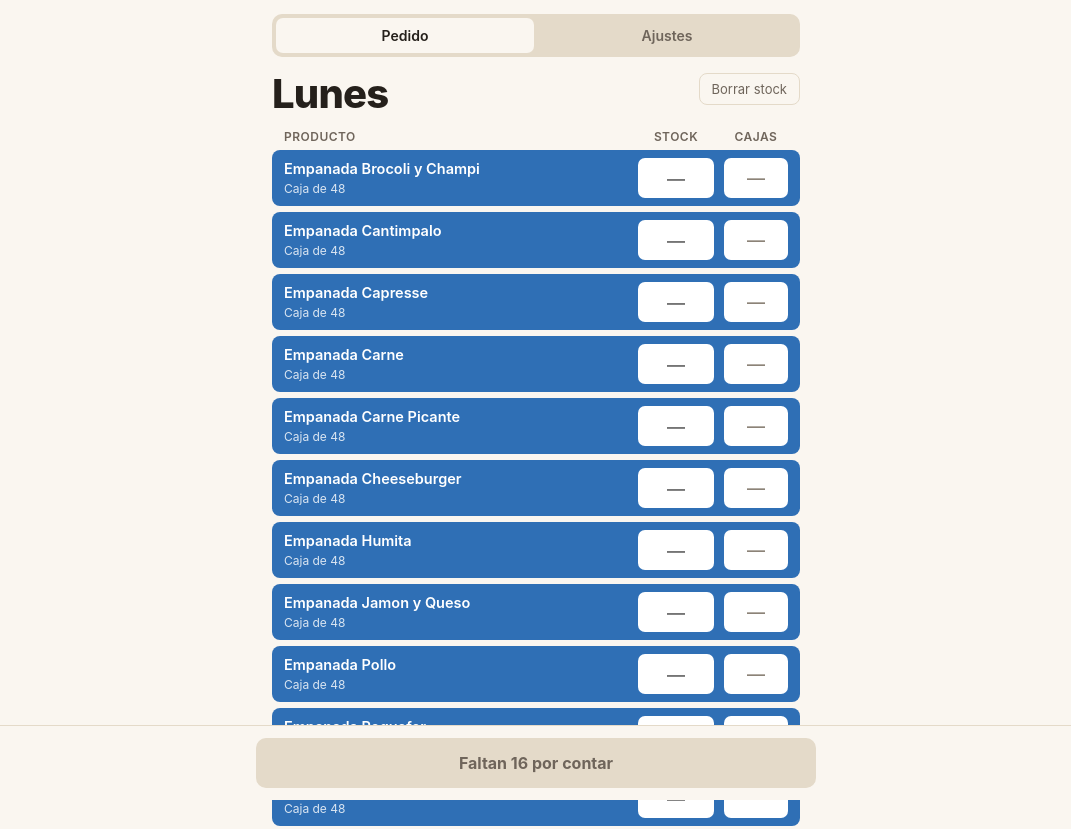
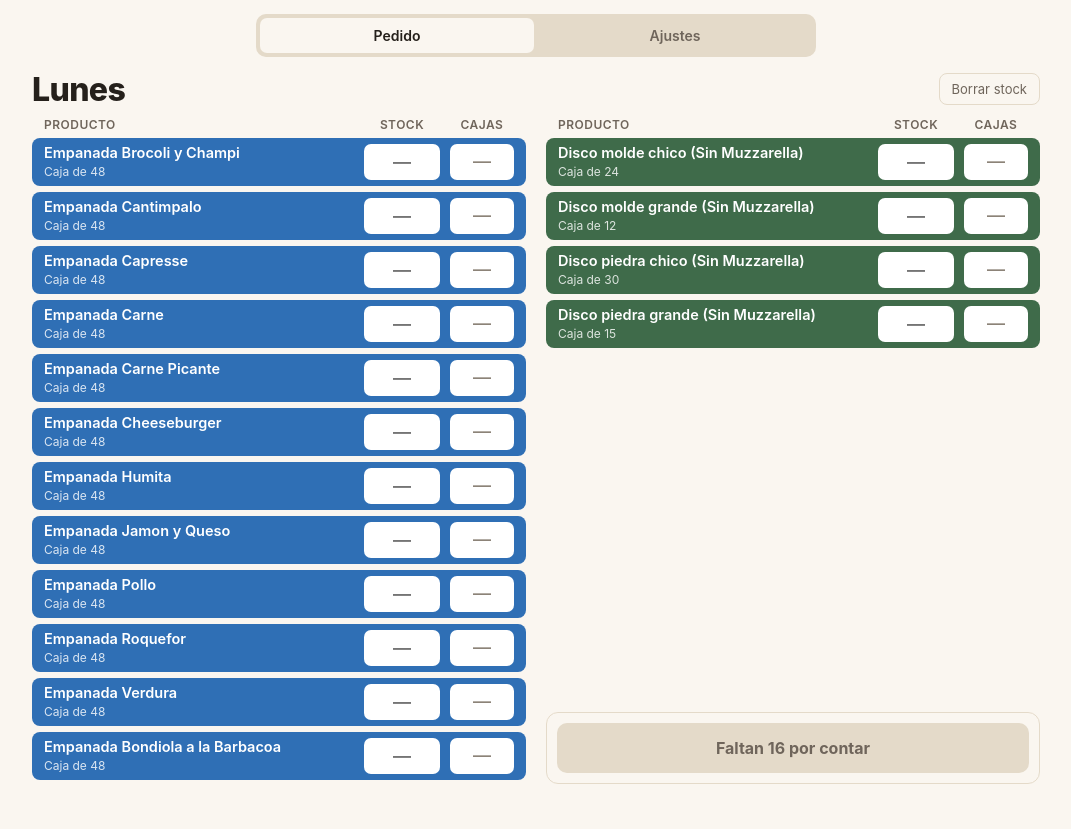
Before and after one commit to guidolanzetta/control-pedidos, a plain HTML site: page index.html in a window 1280 px wide. Shown: the top 829 px of the page, without its empty margins (104-1175 px from the left). After the commit the page ends 800 px from the top, so only its background shows below. Drawn offline with nearby package versions, Linux system fonts and the light colour scheme; no server answers.

Commit message:
Add files via upload

```diff
--- a/index.html
+++ b/index.html
@@ -139,6 +139,9 @@
   .cols span:nth-child(n+2) { text-align: center; }
 
   .list { display: flex; flex-direction: column; gap: 6px; padding-bottom: 96px; }
+  .pcol { display: flex; flex-direction: column; gap: 6px; min-width: 0; }
+  .pcol > .cols { margin-bottom: 0; }
+  .pcol + .pcol > .cols { display: none; }
   .row {
     display: grid;
     grid-template-columns: minmax(0, 1fr) 76px 64px;
@@ -275,6 +278,28 @@
   .hrow { display: flex; justify-content: space-between; gap: 10px; padding: 7px 0; border-bottom: 1px solid var(--line); font-size: 13px; }
   .hrow span { min-width: 0; overflow-wrap: anywhere; color: var(--muted); }
   .hrow b { flex: none; font-variant-numeric: tabular-nums; }
+
+  /* En pantalla ancha (compu): empanadas a la izquierda y pizzas/discos a la derecha, todo a la vista */
+  @media (min-width: 900px) {
+    body { max-width: 1040px; }
+    .tabs, #viewAjustes { max-width: 560px; margin-inline: auto; }
+    .list { flex-direction: row; align-items: flex-start; gap: 20px; padding-bottom: 16px; }
+    .pcol { flex: 1; }
+    .pcol + .pcol > .cols { display: grid; }
+    .row { padding: 6px 12px; }
+    .stock, .out { height: 36px; }
+    h1.day { font-size: 32px; }
+    .head { margin-bottom: 10px; }
+    #barPedido {
+      left: calc(50% + 10px);
+      right: auto;
+      bottom: 16px;
+      width: calc((min(100vw, 1040px) - 52px) / 2);
+      padding: 10px;
+      border: 1px solid var(--line);
+      border-radius: 12px;
+    }
+  }
 </style>
 </head>
 <body>
@@ -290,7 +315,6 @@
       </div>
       <button class="ghost" id="clear" type="button">Borrar stock</button>
     </div>
-    <div class="cols"><span>Producto</span><span>Stock</span><span>Cajas</span></div>
     <div class="list" id="list"></div>
   </main>
 
@@ -471,6 +495,17 @@ function buildPedido() {
 
   const list = $('list');
   list.textContent = '';
+  const cols = {};
+  ['empanada', 'disco'].forEach(function (t) {
+    const col = document.createElement('div');
+    col.className = 'pcol';
+    const head = document.createElement('div');
+    head.className = 'cols';
+    head.innerHTML = '<span>Producto</span><span>Stock</span><span>Cajas</span>';
+    col.appendChild(head);
+    list.appendChild(col);
+    cols[t] = col;
+  });
   DATA.forEach(function (it) {
     const row = document.createElement('div');
     row.className = 'row ' + it.type;
@@ -510,7 +545,7 @@ function buildPedido() {
     out.className = 'out';
 
     row.append(name, input, out);
-    list.appendChild(row);
+    cols[it.type].appendChild(row);
     refs[it.name] = { input: input, out: out, hint: hint };
   });
   paint();
```
